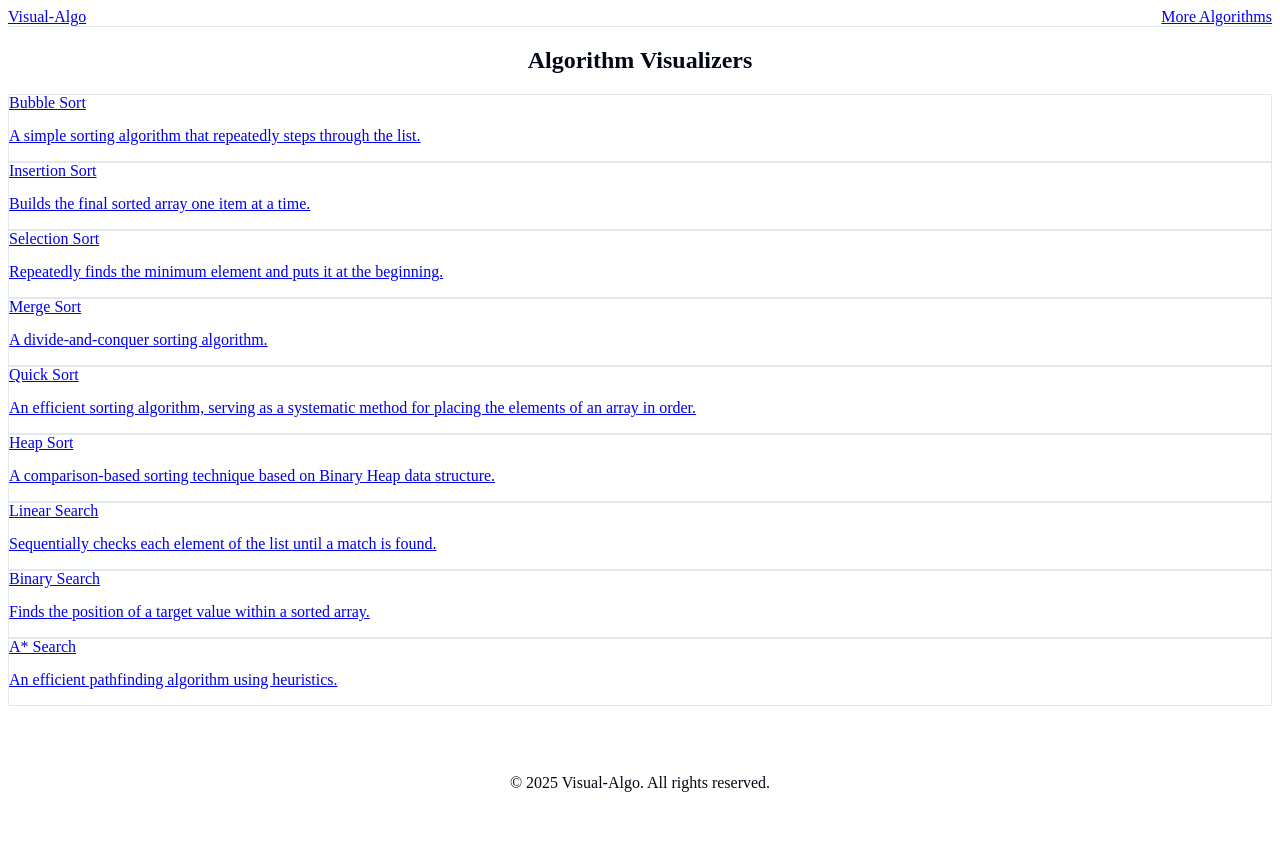
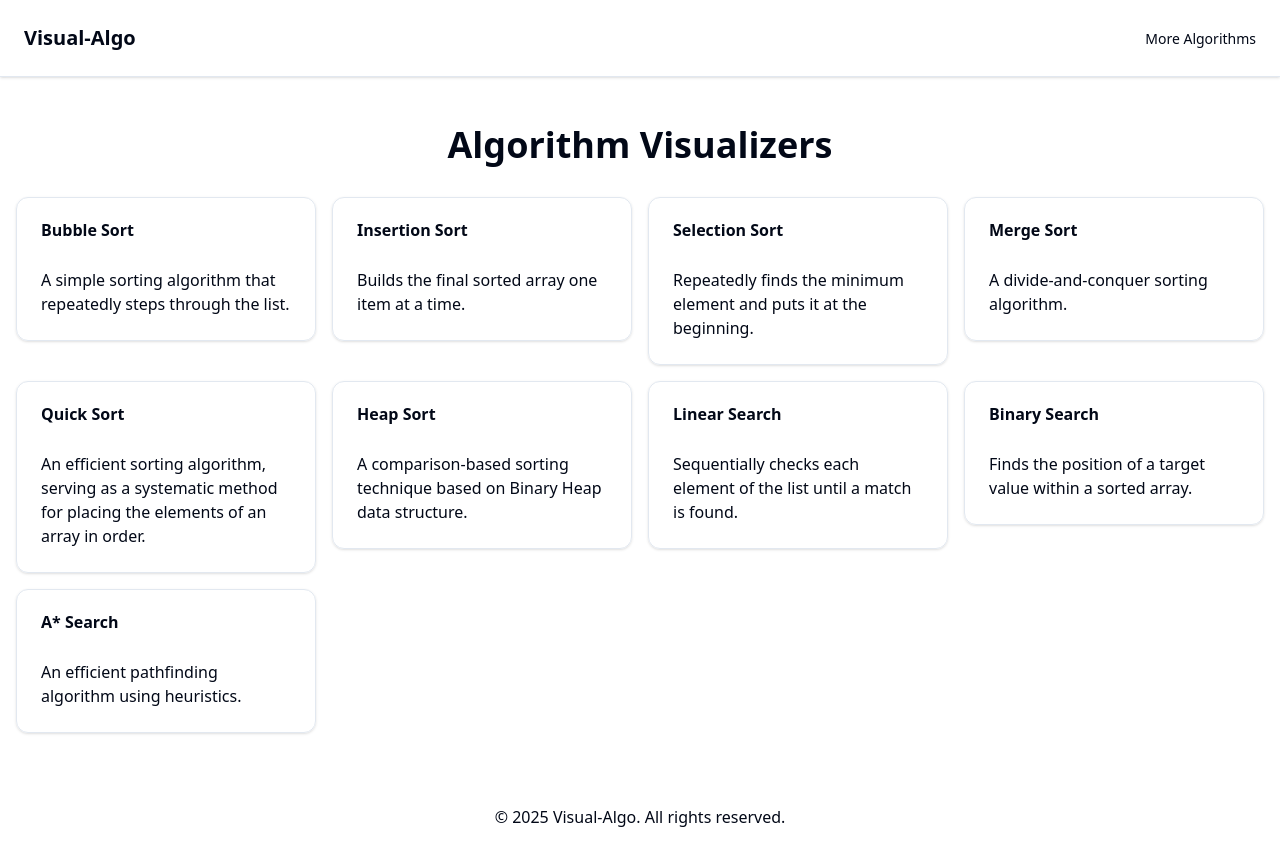
Before and after one commit to billharrisdev/visualizers, a Next.js app: page /visualizers/ in a window 1280 px wide. Before the commit the page ends 816 px from the top, so only its background shows below. Built offline with nearby package versions, Linux system fonts and the light colour scheme.

Commit message:
Tailwind v4 import fixed it

```diff
--- a/next.config.ts
+++ b/next.config.ts
@@ -5,7 +5,7 @@ const nextConfig: NextConfig = {
   output: "export",
   distDir: "dist",
   basePath: "/visualizers",
-  // assetPrefix: "/",
+  assetPrefix: "/visualizers",
 };
 
 export default nextConfig;
--- a/src/app/globals.css
+++ b/src/app/globals.css
@@ -1,6 +1,4 @@
-@tailwind base;
-@tailwind components;
-@tailwind utilities;
+@import "tailwindcss";
 
 @layer base {
   :root {
```
